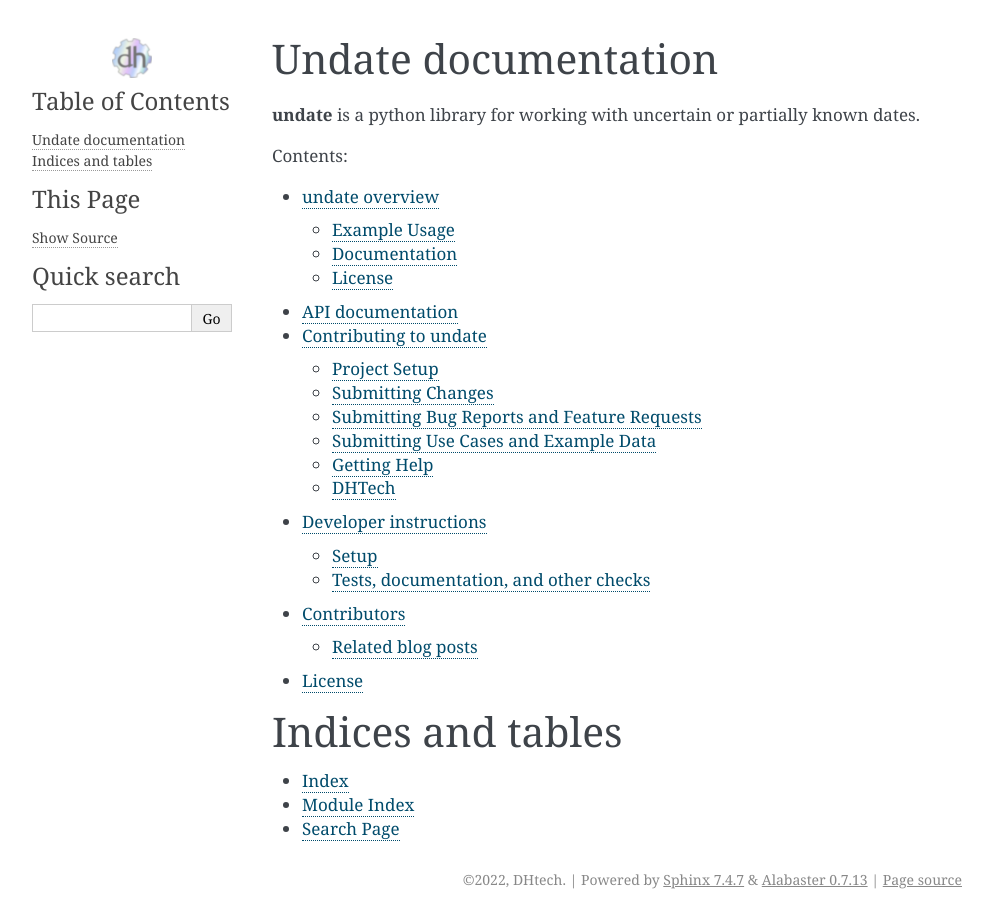
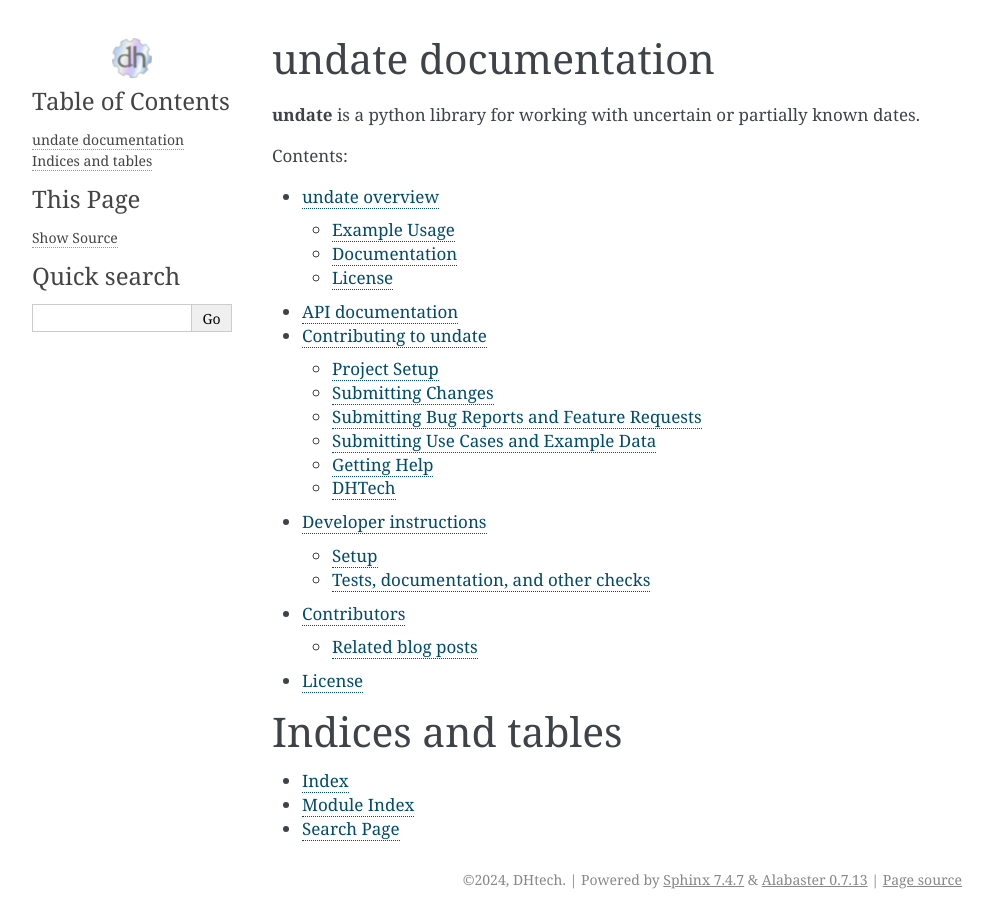
Before and after one commit to dh-tech/undate-python, a Sphinx documentation site: the page built from docs/index.rst, in a window 1280 px wide. Shown: the whole page, without its empty margins (148-1141 px from the left). Built offline with Sphinx 7.4.7, drawn with Linux system fonts in a browser that asks for light colours.

Commit message:
Adjust capitalization

```diff
--- a/docs/conf.py
+++ b/docs/conf.py
@@ -17,8 +17,8 @@
 
 # -- Project information -----------------------------------------------------
 
-project = "Undate"
-copyright = "2022, DHtech"
+project = "undate"
+copyright = "2024, DHtech"
 author = "DHtech Community"
 
 # The full version, including alpha/beta/rc tags
--- a/docs/index.rst
+++ b/docs/index.rst
@@ -1,4 +1,4 @@
-Undate documentation
+undate documentation
 ====================
 
 **undate** is a python library for working with uncertain or partially known dates.
```
